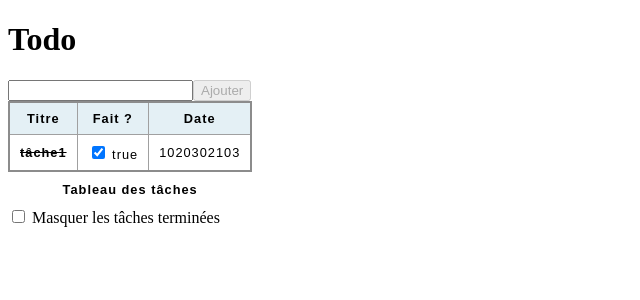
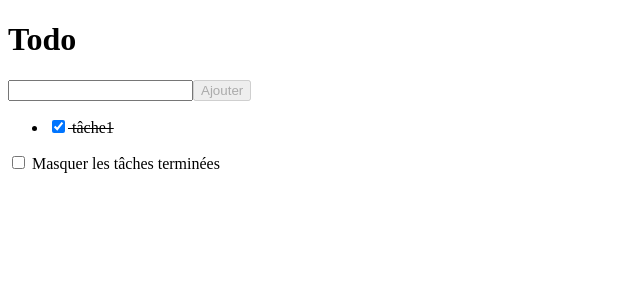
Before and after one commit to gabigab117/vue-todo, a Vue app: page / in a window 1280 px wide. Shown: the top 300 px of the page, without its empty margins (0-640 px from the left). Built offline with nearby package versions, Linux system fonts and the light colour scheme.

Commit message:
refactor: replace table with list for better task display

```diff
--- a/src/App.vue
+++ b/src/App.vue
@@ -12,34 +12,19 @@
 
 
 <div v-if="todos.length >= 1">
-  <table>
-  <caption>
-    Tableau des tâches
-  </caption>
-  <thead>
-    <tr>
-      <th scope="col">Titre</th>
-      <th scope="col">Fait ?</th>
-      <th scope="col">Date</th>
-    </tr>
-  </thead>
-  <tbody>
-    <tr
-    v-for="todo in sortedTodos"
-    :key="todo.date"
-    >
-      <th :class="{maclasse: todo.completed}" scope="row">{{ todo.title }}</th>
-      <td>
+    <ul>
+      <li
+      v-for ="todo in sortedTodos"
+      :key="todo.date"
+      :class="{maclasse: todo.completed}"
+      >
       <label>
-        <input type="checkbox" v-model="todo.completed" />
-        {{ todo.completed }}
+        <input type="checkbox" v-model="todo.completed">
+        {{ todo.title }}
       </label>
-      <!---->
-      </td>
-      <td>{{ todo.date }}</td>
-    </tr>
-  </tbody>
-  </table>
+
+      </li>
+    </ul>
     <label>
       <input type="checkbox" v-model="hideCompleted" />
       Masquer les tâches terminées
```
